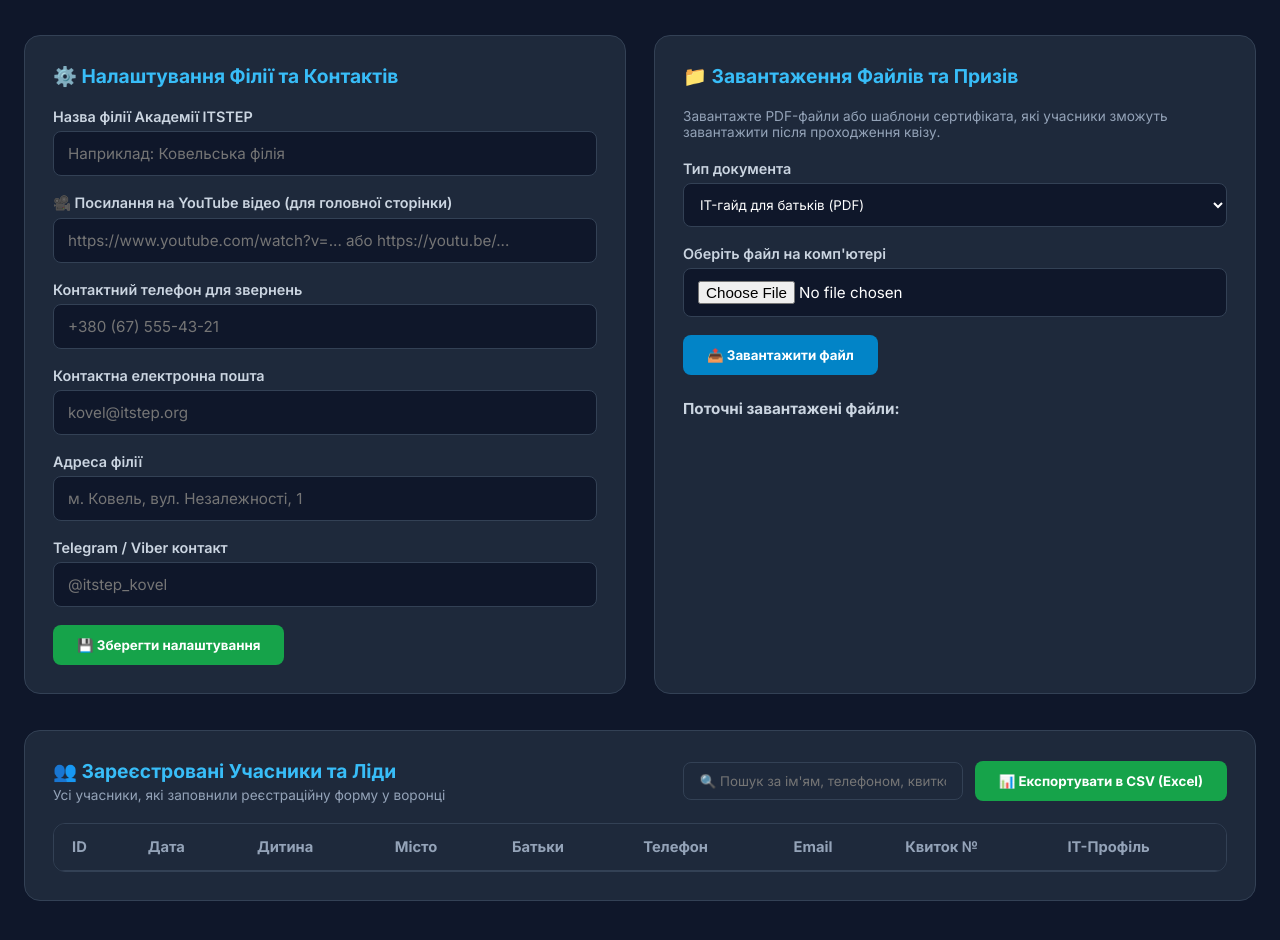
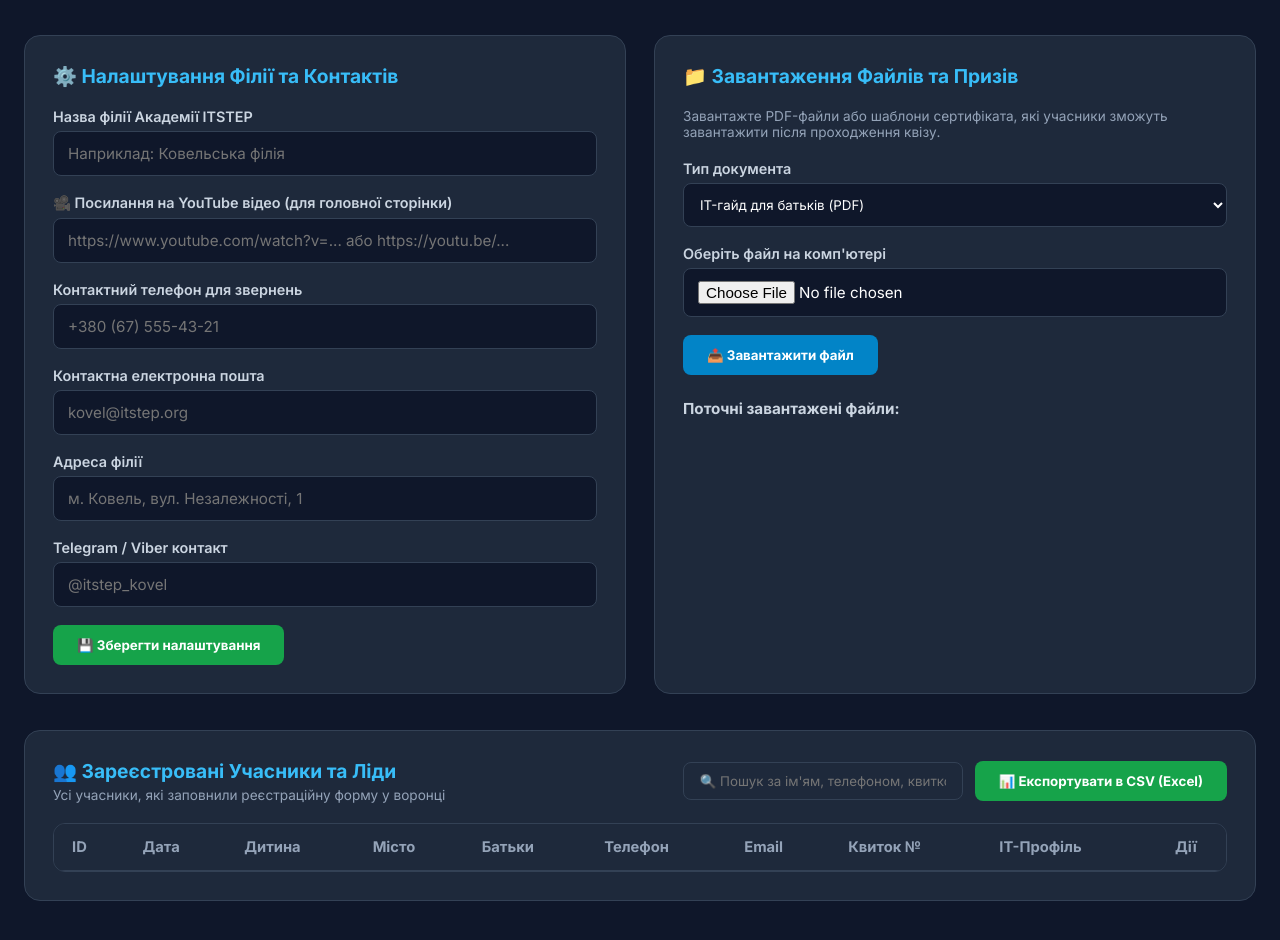
Before and after one commit to shustova-hash/SUMMER_QUIZZ, a website: page public/admin.html in a window 1280 px wide. Shown: the part 78-1018 px from the top of the page. Drawn offline with Linux system fonts and the light colour scheme; no server answers; sample sign-in values are in the browser's storage.

Commit message:
Add files via upload

```diff
--- a/public/admin.html
+++ b/public/admin.html
@@ -114,6 +114,7 @@
               <th>Email</th>
               <th>Квиток №</th>
               <th>IT-Профіль</th>
+              <th style="text-align: center;">Дії</th>
             </tr>
           </thead>
           <tbody id="leads-tbody">
```
